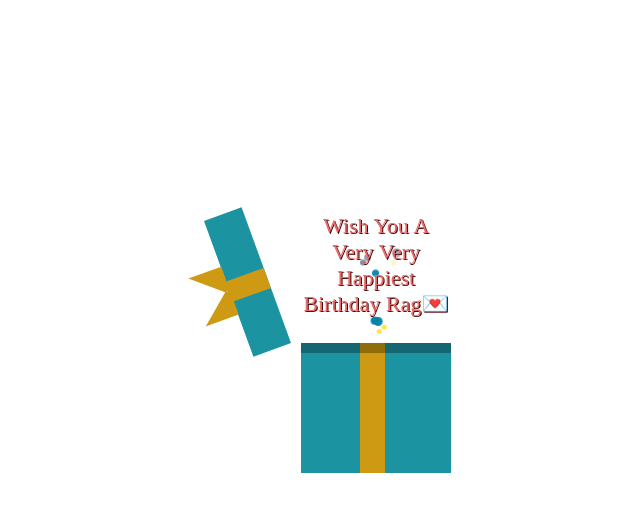
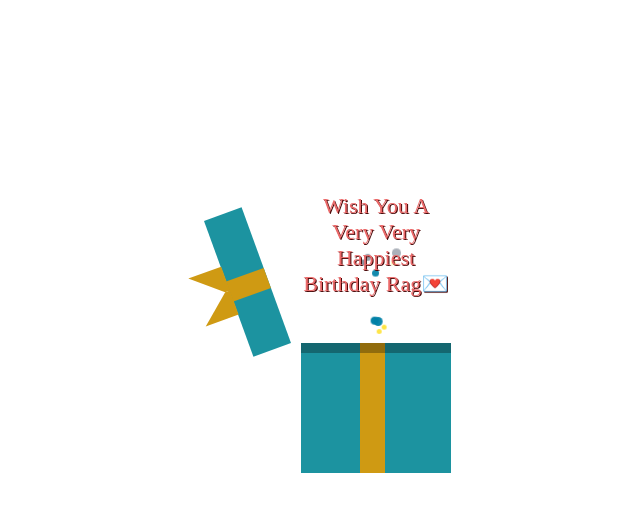
Before and after one commit to himanshu40302/My-Web-App, a plain HTML site: page index.html in a window 1280 px wide. Both pictures are taken after a click on the label 640 px from the left and 323 px from the top of the page. Shown: the whole page, without its empty margins (264-904 px from the left). Drawn offline with Linux system fonts and the light colour scheme.

Commit message:
Update style.css

```diff
--- a/style.css
+++ b/style.css
@@ -103,7 +103,7 @@ body {
   }
 
   #click:checked ~ .wishes {
-    transform: translateY(-130px);
+    transform: translateY(-150px);
   }
 
   #click:checked ~ .sparkles {
```
